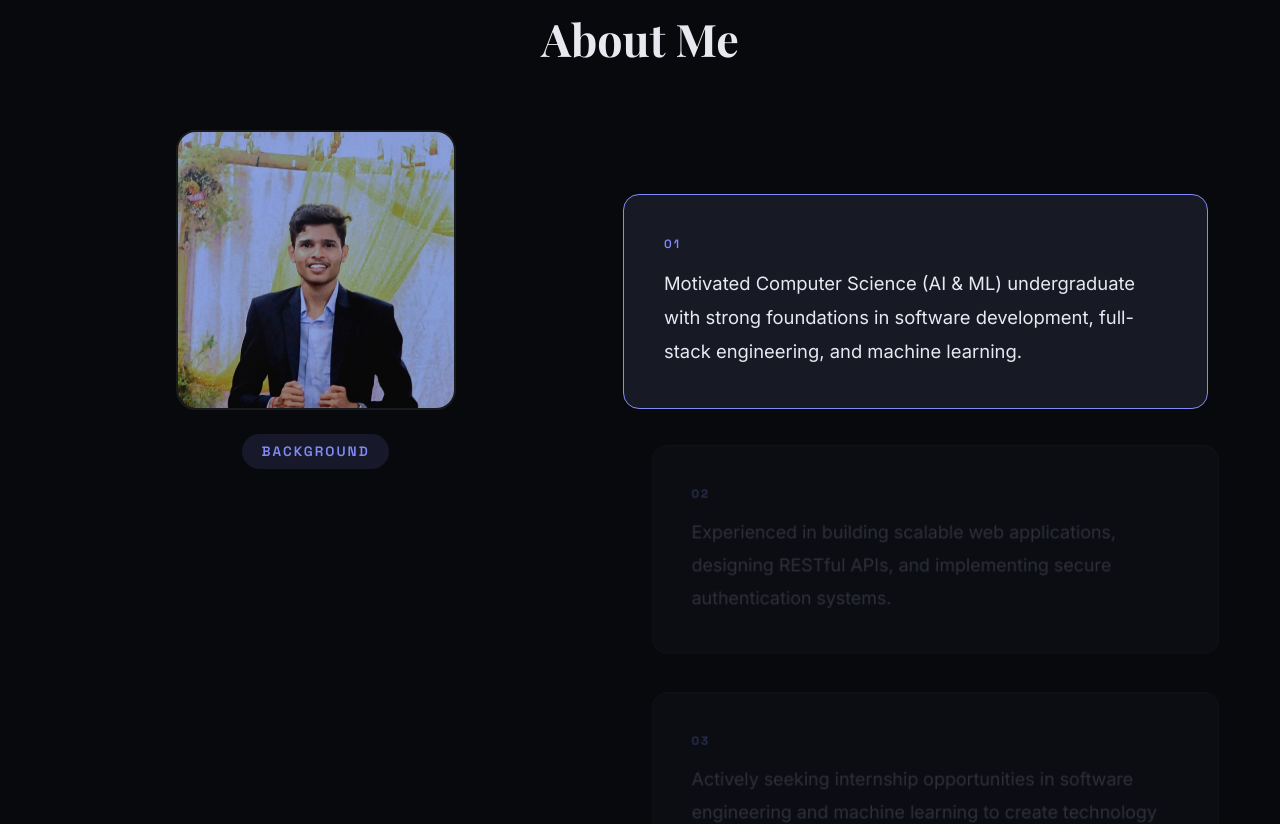
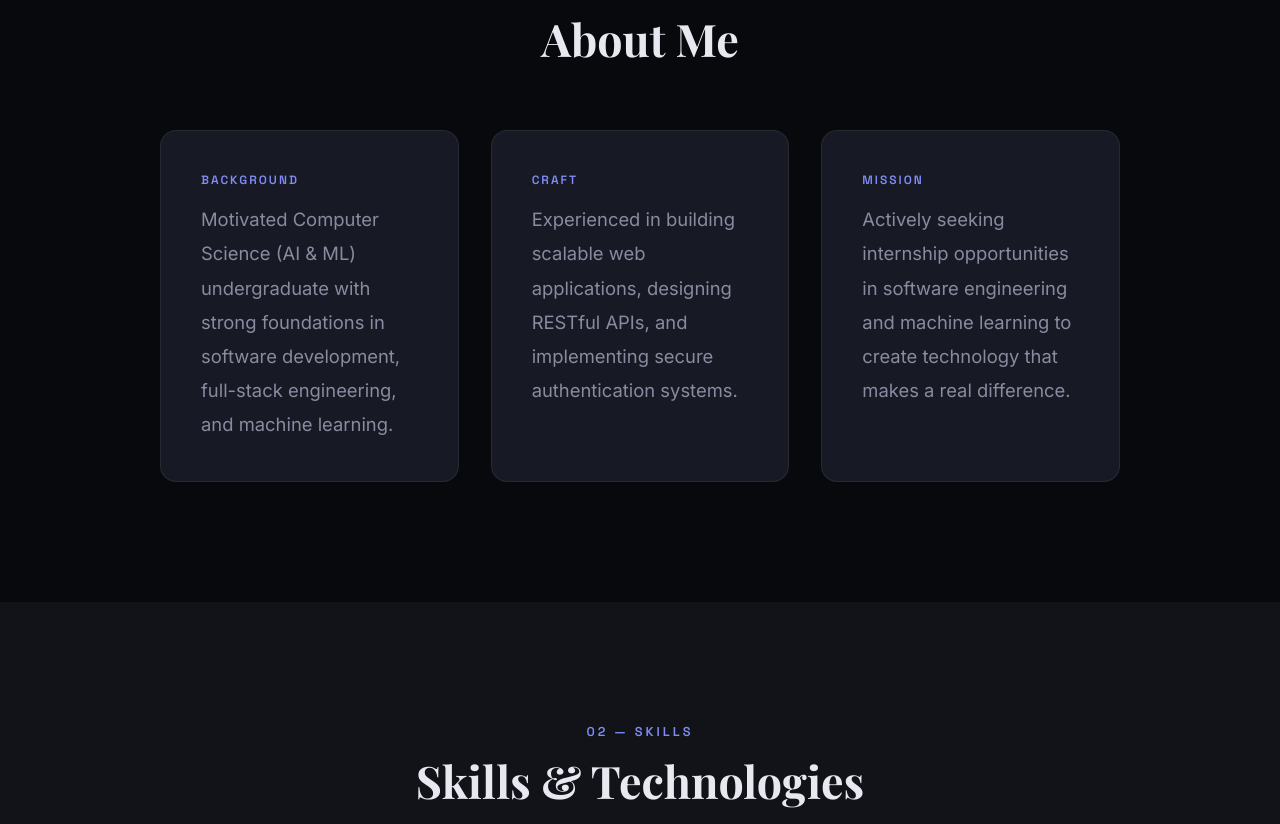
Before and after one commit to Siddarthva/Portfolio, a React (Vite) app: page / in a window 1280 px wide. Shown: the part 940-1764 px from the top of the page. Built offline with nearby package versions, Linux system fonts and the light colour scheme.

Commit message:
Added Leetcode profile in linkedin

```diff
--- a/src/components/About.css
+++ b/src/components/About.css
@@ -7,83 +7,27 @@
   margin-bottom: 4rem;
 }
 
-.about-story {
+/* Narrative blocks */
+.about-blocks {
   display: grid;
-  grid-template-columns: 1fr 1.2fr;
-  gap: 4rem;
-  align-items: start;
-}
-
-/* Sticky visual column */
-.about-visual-col {
-  position: relative;
-}
-
-.about-visual-sticky {
-  position: sticky;
-  top: 140px;
-  display: flex;
-  flex-direction: column;
-  align-items: center;
-  gap: 1.5rem;
-}
-
-.about-img-wrap {
-  position: relative;
-  width: 280px;
-  height: 280px;
-  border-radius: 20px;
-  overflow: hidden;
-  border: 2px solid var(--border);
-}
-
-.about-img-wrap img {
-  width: 100%;
-  height: 100%;
-  object-fit: cover;
-}
-
-.about-img-accent {
-  position: absolute;
-  inset: 0;
-  background: linear-gradient(135deg, rgba(129, 140, 248, 0.15), transparent 60%);
-  pointer-events: none;
-}
-
-.about-visual-label {
-  font-size: 0.85rem;
-  font-weight: 600;
-  letter-spacing: 2px;
-  text-transform: uppercase;
-  color: var(--accent);
-  padding: 0.4rem 1.2rem;
-  background: var(--accent-muted);
-  border-radius: 20px;
-}
-
-/* Narrative blocks */
-.about-narrative-col {
-  display: flex;
-  flex-direction: column;
+  grid-template-columns: repeat(auto-fit, minmax(280px, 1fr));
   gap: 2rem;
+  max-width: 960px;
+  margin: 0 auto;
 }
 
 .about-block {
   padding: 2.5rem;
   position: relative;
-  will-change: transform, opacity;
 }
 
-.about-block-active {
-  border-color: var(--accent) !important;
-}
-
-.about-block-num {
+.about-block-label {
   display: block;
   font-size: 0.75rem;
   font-weight: 600;
   color: var(--accent);
   letter-spacing: 2px;
+  text-transform: uppercase;
   margin-bottom: 0.75rem;
 }
 
@@ -93,41 +37,8 @@
   color: var(--text-secondary);
 }
 
-.about-block-active p {
-  color: var(--text-primary);
-}
-
-.about-block:first-child {
-  margin-top: 4rem;
-}
-
-.about-block:last-child {
-  margin-bottom: 6rem;
-}
-
 @media (max-width: 900px) {
-  .about-story {
+  .about-blocks {
     grid-template-columns: 1fr;
-    gap: 2rem;
-  }
-
-  .about-visual-sticky {
-    position: relative;
-    top: auto;
-    flex-direction: row;
-  }
-
-  .about-img-wrap {
-    width: 120px;
-    height: 120px;
-    border-radius: 16px;
-  }
-
-  .about-block:first-child {
-    margin-top: 0;
-  }
-
-  .about-block:last-child {
-    margin-bottom: 0;
   }
 }
--- a/src/components/About.jsx
+++ b/src/components/About.jsx
@@ -1,7 +1,5 @@
-import { useState, useEffect, useRef } from 'react';
-import { motion, AnimatePresence } from 'framer-motion';
+import { motion } from 'framer-motion';
 import Reveal from './Reveal';
-import profileImg from '../assets/siddarth.jpg';
 import './About.css';
 
 const storyBlocks = [
@@ -10,24 +8,16 @@ const storyBlocks = [
   { label: 'Mission', text: 'Actively seeking internship opportunities in software engineering and machine learning to create technology that makes a real difference.' },
 ];
 
+const blockVariants = {
+  hidden: { opacity: 0, y: 30 },
+  visible: (i) => ({
+    opacity: 1,
+    y: 0,
+    transition: { duration: 0.5, delay: i * 0.15, ease: [0.4, 0, 0.2, 1] },
+  }),
+};
+
 const About = () => {
-  const [activeBlock, setActiveBlock] = useState(0);
-  const blockRefs = useRef([]);
-
-  // Track which story block is most visible
-  useEffect(() => {
-    const observers = blockRefs.current.map((el, i) => {
-      if (!el) return null;
-      const obs = new IntersectionObserver(
-        ([entry]) => { if (entry.isIntersecting) setActiveBlock(i); },
-        { threshold: 0.55, rootMargin: '-10% 0px -10% 0px' }
-      );
-      obs.observe(el);
-      return obs;
-    });
-    return () => observers.forEach((o) => o?.disconnect());
-  }, []);
-
   return (
     <section id="about" className="about">
       <div className="container">
@@ -36,48 +26,21 @@ const About = () => {
           <h2 className="section-heading">About Me</h2>
         </Reveal>
 
-        <div className="about-story">
-          {/* Sticky visual — pinned while text scrolls */}
-          <div className="about-visual-col">
-            <div className="about-visual-sticky">
-              <div className="about-img-wrap">
-                <img src={profileImg} alt="Siddarth V Acharya" />
-                <div className="about-img-accent" />
-              </div>
-              <AnimatePresence mode="wait">
-                <motion.div
-                  key={activeBlock}
-                  className="about-visual-label font-accent"
-                  initial={{ opacity: 0, y: 8 }}
-                  animate={{ opacity: 1, y: 0 }}
-                  exit={{ opacity: 0, y: -8 }}
-                  transition={{ duration: 0.3, ease: [0.16, 1, 0.3, 1] }}
-                >
-                  {storyBlocks[activeBlock]?.label}
-                </motion.div>
-              </AnimatePresence>
-            </div>
-          </div>
-
-          {/* Scrolling narrative blocks */}
-          <div className="about-narrative-col">
+        <div className="about-blocks">
           {storyBlocks.map((block, i) => (
             <motion.div
               key={i}
-                ref={(el) => (blockRefs.current[i] = el)}
-                className={`about-block glass-card ${activeBlock === i ? 'about-block-active' : ''}`}
-                animate={{
-                  opacity: activeBlock === i ? 1 : 0.3,
-                  x: activeBlock === i ? 0 : 20,
-                  scale: activeBlock === i ? 1 : 0.97,
-                }}
-                transition={{ duration: 0.45, ease: [0.4, 0, 0.2, 1] }}
+              className="about-block glass-card"
+              custom={i}
+              initial="hidden"
+              whileInView="visible"
+              viewport={{ once: true, amount: 0.4 }}
+              variants={blockVariants}
             >
-                <span className="about-block-num font-accent">0{i + 1}</span>
+              <span className="about-block-label font-accent">{block.label}</span>
               <p>{block.text}</p>
             </motion.div>
           ))}
-          </div>
         </div>
       </div>
     </section>
--- a/src/components/Contact.jsx
+++ b/src/components/Contact.jsx
@@ -1,6 +1,7 @@
 import { useState } from 'react';
 import { motion } from 'framer-motion';
 import { FaGithub, FaLinkedin, FaEnvelope, FaPaperPlane } from 'react-icons/fa';
+import { SiLeetcode } from 'react-icons/si';
 import Reveal, { StaggerContainer, StaggerItem } from './Reveal';
 import './Contact.css';
 
@@ -59,6 +60,15 @@ const Contact = () => {
                   </div>
                 </a>
               </StaggerItem>
+              <StaggerItem>
+                <a href="https://leetcode.com/u/sidarthvacharyaa/" target="_blank" rel="noopener noreferrer" className="contact-card glass-card">
+                  <SiLeetcode className="contact-icon" />
+                  <div>
+                    <span className="contact-card-label font-accent">LeetCode</span>
+                    <span className="contact-card-value">sidarthvacharyaa</span>
+                  </div>
+                </a>
+              </StaggerItem>
             </StaggerContainer>
           </Reveal>
 
@@ -99,7 +109,7 @@ const Contact = () => {
       <footer className="footer font-accent">
         <p>&copy; 2024 Siddarth V Acharya. All rights reserved.</p>
       </footer>
-    </section>
+    </section >
   );
 };
 
--- a/src/components/Navbar.jsx
+++ b/src/components/Navbar.jsx
@@ -15,7 +15,13 @@ const Navbar = () => {
   }, []);
 
   const go = (id) => {
-    document.getElementById(id)?.scrollIntoView({ behavior: 'smooth' });
+    const target = document.getElementById(id);
+    if (!target) return;
+    if (window.__lenis) {
+      window.__lenis.scrollTo(target, { offset: 0, duration: 1.2 });
+    } else {
+      target.scrollIntoView({ behavior: 'smooth' });
+    }
     setMobileOpen(false);
   };
 
```
Lines whose indentation alone changed are shown as unchanged.
